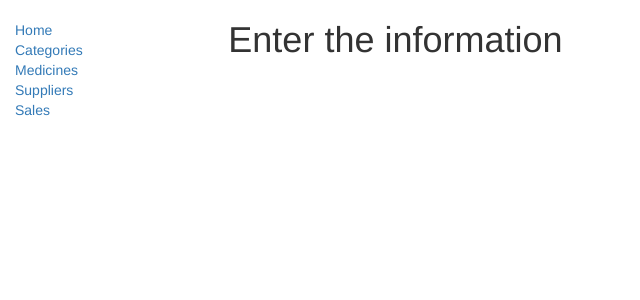
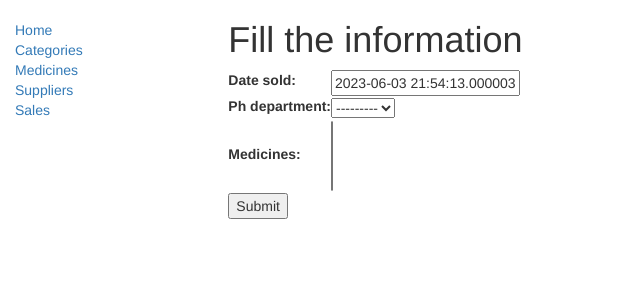
Before and after one commit to trullse/SCoCS_labs, a Django app: page /pharmacy/sales/add/ in a window 1280 px wide. Shown: the top 300 px of the page, without its empty margins (0-640 px from the left). Run offline with Django 4.2, Linux system fonts and the light colour scheme; data that the repository does not hold is empty; some libraries are stand-ins or nearby versions.

Commit message:
add working add sale page (finally)

```diff
--- a/lab4/pharmacy/models.py
+++ b/lab4/pharmacy/models.py
@@ -1,5 +1,9 @@
+from datetime import datetime
+
+from django.core.exceptions import ValidationError
 from django.db import models
 from django.contrib.auth.models import User
+from django.utils import timezone
 
 
 class Supplier(models.Model):
@@ -49,7 +53,7 @@ class PharmacyDepartment(models.Model):
 
 
 class Sale(models.Model):
-    date = models.DateTimeField("Date sold")
+    date = models.DateTimeField("Date sold", default=datetime.now())
     ph_department = models.ForeignKey(PharmacyDepartment, on_delete=models.CASCADE)
     medicines = models.ManyToManyField(Medicine)
 
@@ -59,6 +63,10 @@ class Sale(models.Model):
     def __str__(self):
         return self.date.__str__()
 
+    def clean(self):
+        if self.date > timezone.now():
+            raise ValidationError("Date is incorrect")
+
 
 class Employee(models.Model):
     user = models.OneToOneField(User, on_delete=models.CASCADE)
--- a/lab4/pharmacy/templates/pharmacy/sales_add.html
+++ b/lab4/pharmacy/templates/pharmacy/sales_add.html
@@ -1,5 +1,14 @@
 {% extends "pharmacy/base.html" %}
 
 {% block content %}
-<h1>Enter the information</h1>
+<h1>Fill the information</h1>
+
+<form action="" method="post">
+    {% csrf_token %}
+    <table>
+        {{ form.as_table }}
+    </table>
+    <input type="submit" value="Submit" />
+
+</form>
 {% endblock %}
--- a/lab4/pharmacy/urls.py
+++ b/lab4/pharmacy/urls.py
@@ -19,7 +19,7 @@ urlpatterns = [
     # ex: /pharmacy/sales/2/
     path("sales/<int:pk>/", views.SalesDetailView.as_view(), name="sale_detail"),
     # ex: /pharmacy/sales/add/
-    path("sales/add/", views.SalesAddView.as_view(), name="sale_add"),
+    path("sales/add/", views.SaleCreate.as_view(), name="sale_add"),
     # ex: /pharmacy/suppliers/
     path("suppliers/", views.SuppliersIndexView.as_view(), name="supplier_index"),
     # ex: /pharmacy/suppliers/2/
--- a/lab4/pharmacy/views.py
+++ b/lab4/pharmacy/views.py
@@ -1,5 +1,8 @@
+from datetime import datetime
+
 from django.shortcuts import render
 from django.http import HttpResponse
+from django.urls import reverse, reverse_lazy
 from django.views import generic
 
 from .models import MedicineCategory, Medicine, Supplier, Sale
@@ -57,10 +60,6 @@ class SalesDetailView(generic.DetailView):
     template_name = "pharmacy/sales_detail.html"
 
 
-class SalesAddView(generic.TemplateView):
-    template_name = "pharmacy/sales_add.html"
-
-
 class SuppliersIndexView(generic.ListView):
     template_name = "pharmacy/suppliers_index.html"
     context_object_name = "suppliers_list"
@@ -75,3 +74,11 @@ class SuppliersIndexView(generic.ListView):
 class SuppliersDetailView(generic.DetailView):
     model = Supplier
     template_name = "pharmacy/suppliers_detail.html"
+
+
+class SaleCreate(generic.CreateView):
+    model = Sale
+    fields = '__all__'
+    initial = {'date': datetime.now().__str__(), }
+    template_name = "pharmacy/sales_add.html"
+    success_url = reverse_lazy('pharmacy:sale_index')
```
Also changed, not shown: lab4/pharmacy/migrations/0002_alter_sale_date.py (added).
